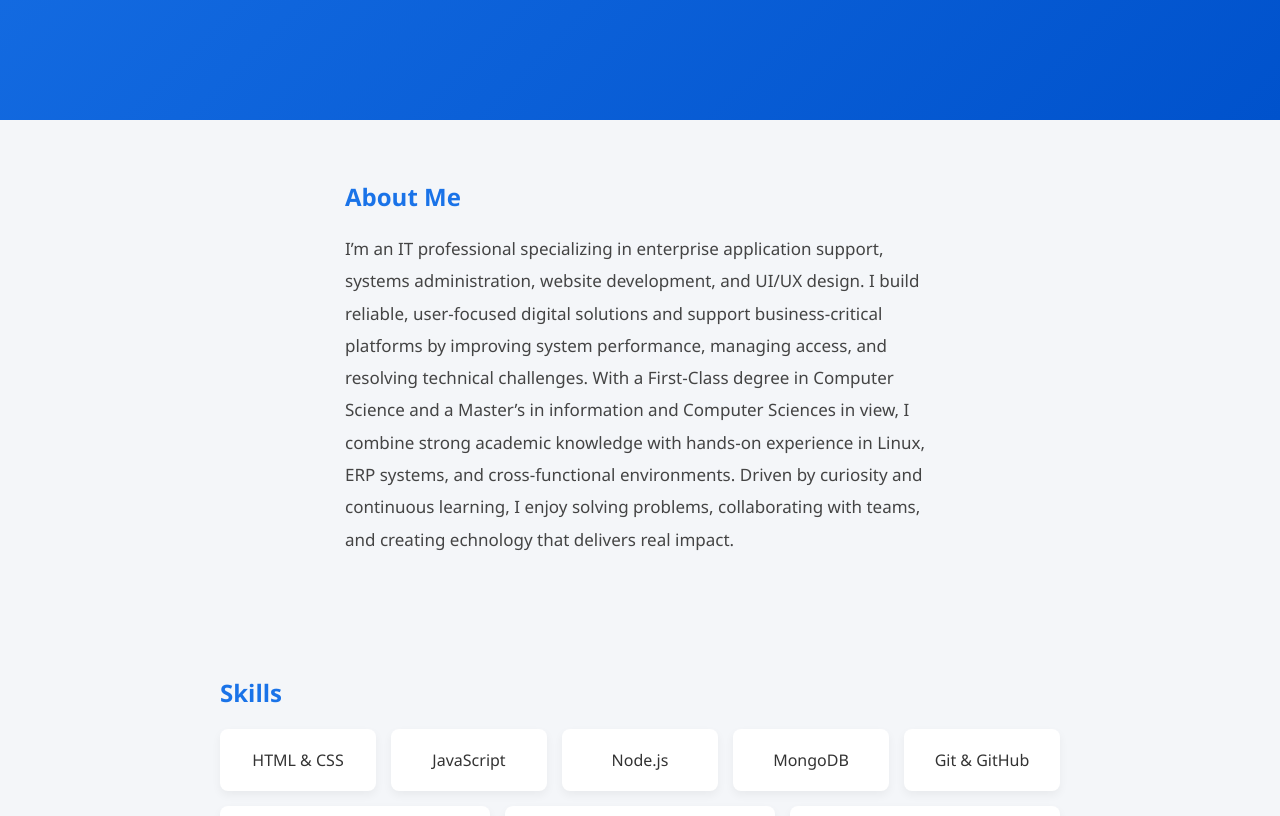
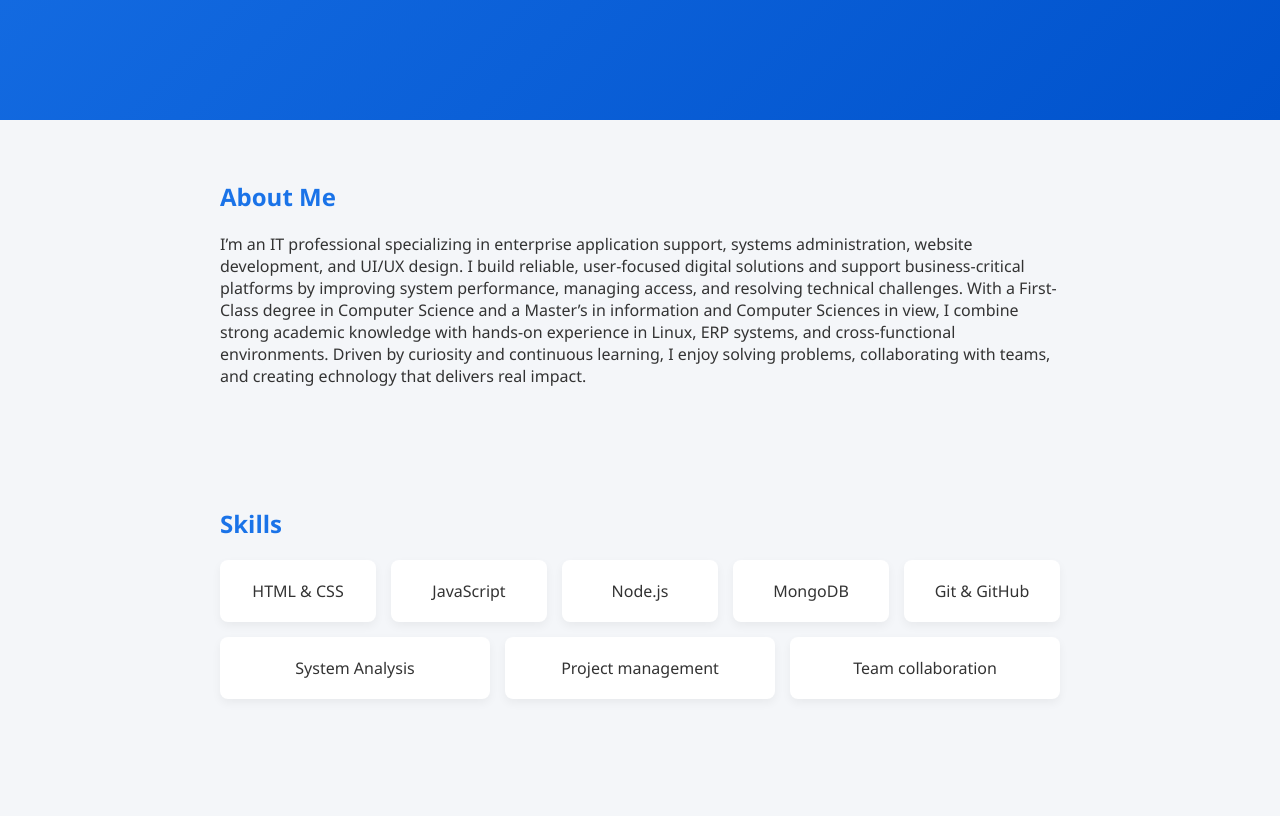
Before and after one commit to Peaceeyoh/peace-portfolio, a plain HTML site: page index.html in a window 1280 px wide. Shown: the part 600-1416 px from the top of the page. Drawn offline with Linux system fonts and the light colour scheme.

Commit message:
Improve about typography

```diff
--- a/style.css
+++ b/style.css
@@ -61,7 +61,6 @@ nav {
 }
 
 
-
 .hero-content {
     text-align: center;
 }
@@ -102,17 +101,6 @@ section {
     padding: 60px 80px;
     max-width: 1000px;
     margin: auto;
-}
-#about {
-    max-width: 750px;
-    margin: auto;
-}
-
-#about p {
-    text-align: left;
-    line-height: 1.9;
-    font-size: 17px;
-    color: #444;
 }
 
 h2 {
```
